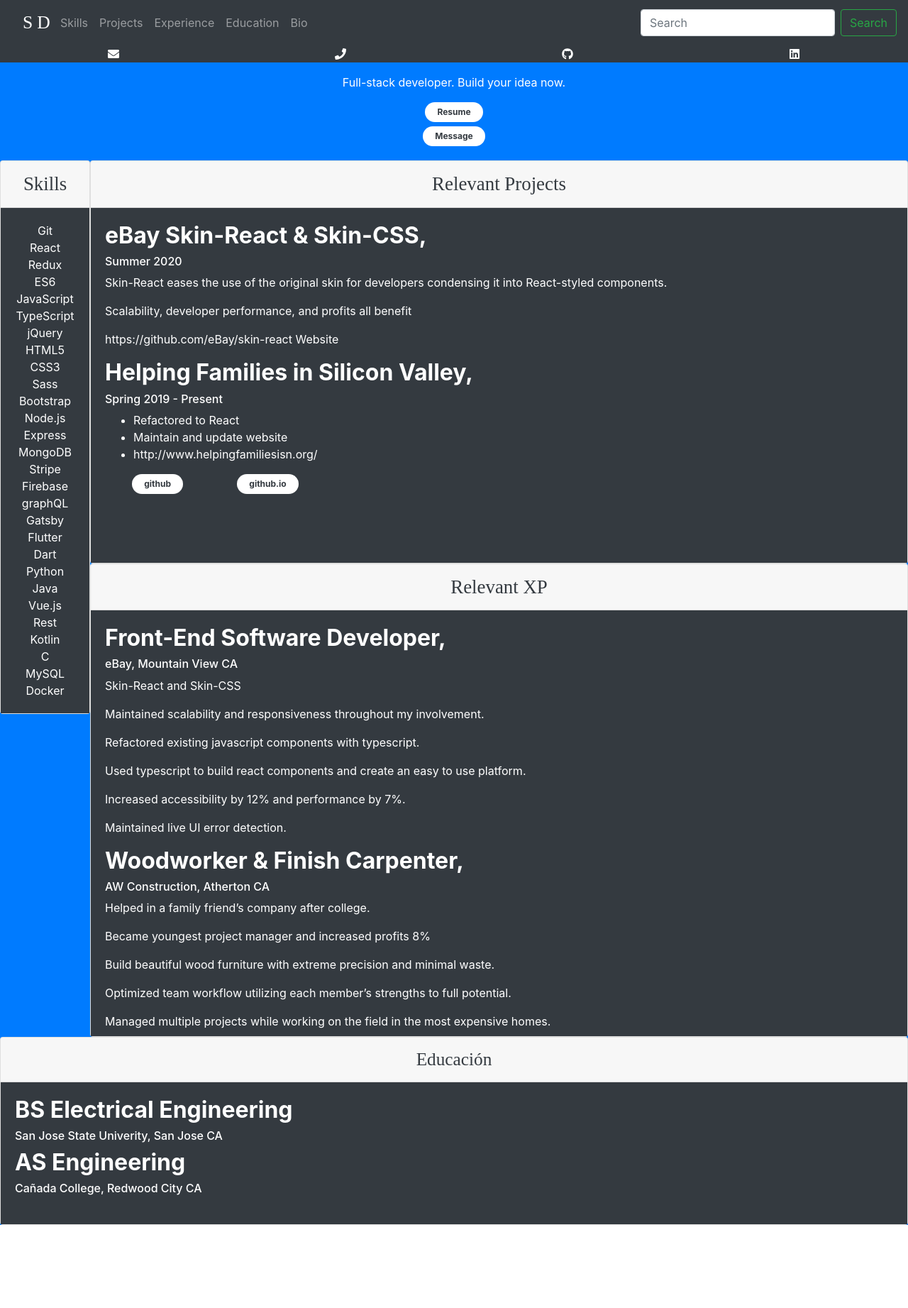
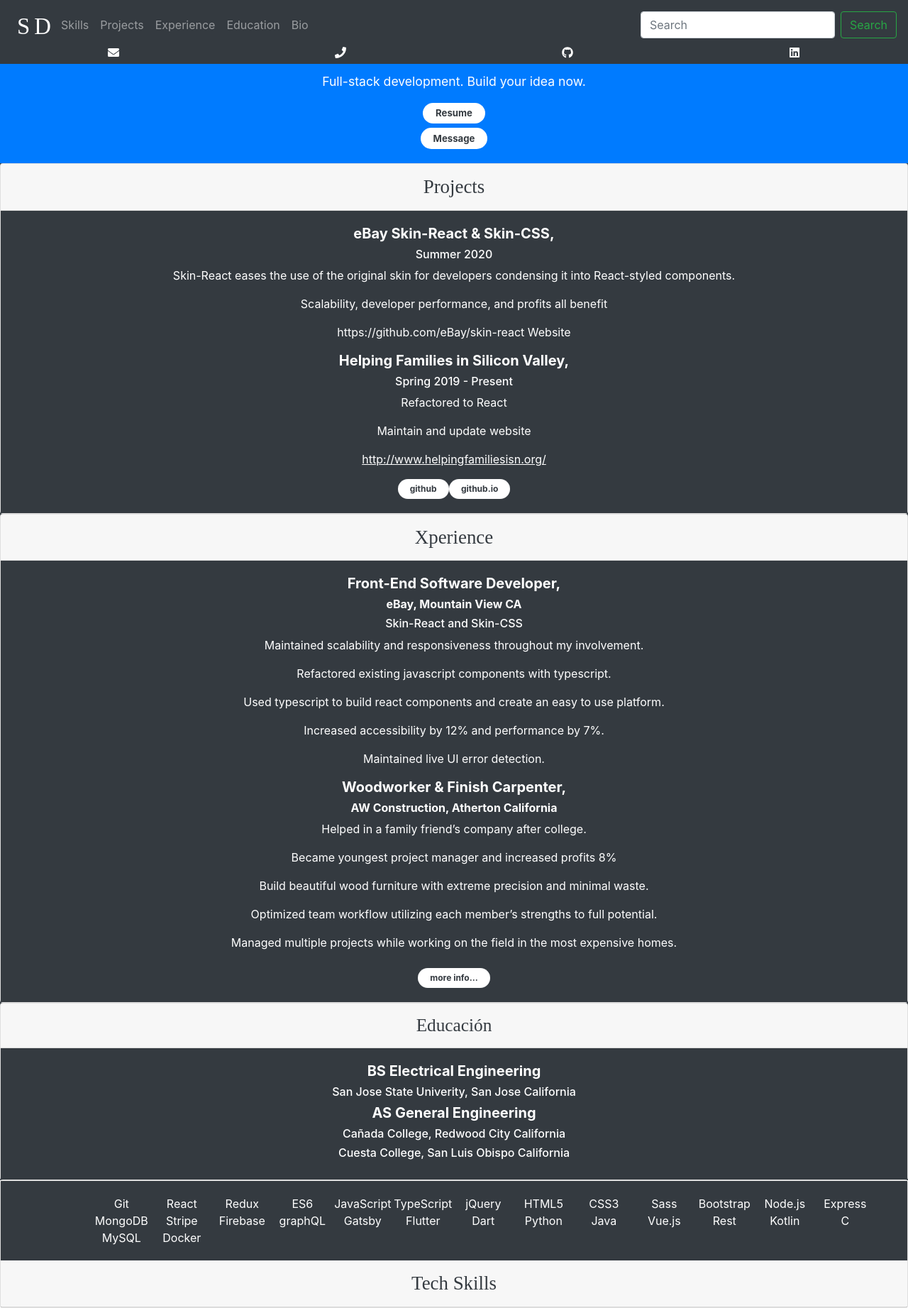
Before and after one commit to stevedoty/steven-doty, a React (Create React App) app: page / in a window 1280 px wide. Shown: the whole page at 71% size. Before the commit the page ends 1726 px from the top, so only its background shows below. Built offline with nearby package versions, Linux system fonts and the light colour scheme.

Commit message:
reorient tech skills

```diff
--- a/src/App.css
+++ b/src/App.css
@@ -1,7 +1,10 @@
+.App{
+  position: relative;
+  height: 100%;
+}
 .App-body{
    background-color:#007bff;
    color:white;
-   width:100%;
 }
 .navbar_contacts {
   float:left;
@@ -19,11 +22,14 @@
 .modal-button{
   position: relative;
 }
-
+.pills{
+  text-align: center;
+  margin: auto;
+}
 .pill-button{
   background-color:white;
   color:#343a40;
-  margin: 0 38px;
+  margin-top: 0.5rem;
 }
 .pill-button:hover{
   cursor:pointer;
@@ -31,9 +37,47 @@
 .pill-button_text{
   padding: 5px 10px;
 }
+.resume-body{
+  height: auto;
+  text-align:center;
+  color:white;
+  background-color:#343a40;
+}
+.section-container{
+  width:100vw;
+  height:auto;
+  position:relative;
+}
+.section{
+  width: 100%;
+
+}
 .section-header{
+  padding:0.38rem 0;
   font-family: cursive;
   font-size: 1.68rem;
   font-weight: lighter;
   color: #343a40;
+  text-align: center;
+  width:100%;
 }
+.section-body{
+   background-color:#343a40;
+}
+
+.skill-color-icon_container{
+   text-align: center;
+   width:85px;
+   color:white;
+   float: left;
+}
+.skill-color-icon{
+  background-color:white;
+  border-radius:25%;
+  padding:10px;
+  height:55px;
+  width:55px;
+}
+.App-footer{
+  height: auto;
+}
--- a/src/App.js
+++ b/src/App.js
@@ -2,6 +2,7 @@ import React from 'react';
 
 import Header from './Components/Header'
 import Body from './Components/Body'
+import Footer from './Components/Footer'
 
 import './App.css';
 import 'bootstrap/dist/css/bootstrap.min.css';
@@ -10,10 +11,9 @@ import 'bootstrap/dist/css/bootstrap.min.css';
 function App() {
   return (
     <div className="App">
-      <header className="App-header">
         <Header/>
         <Body/>
-      </header>
+        <Footer/>
     </div>
   );
 }
--- a/src/Components/Body.js
+++ b/src/Components/Body.js
@@ -183,8 +183,8 @@ let accordionItems = [
 function Body() {
   return (
     <div className="App-body">
-      <div className="banner" style={{textAlign:"center", padding:"40px 0 20px 0"}}>
-        <p>Full-stack developer. Build your idea now.</p>
+      <div className="banner" style={{textAlign:"center", padding:"40px 6px 20px 6px", fontSize:"110%"}}>
+        <p>Full-stack development. Build your idea now.</p>
           <div className="modal-container" style={{width: "100%"}}>
             <ResumeModal />
             <MessageMeModal />
@@ -193,74 +193,54 @@ function Body() {
 
       <div>
 
-              <Card className="section" style={{float:"left"}}>
-                <Card.Header className="section-header" style={{textAlign:"center"}}>
-                  Skills
+            <div className="resume-body">
+              <Card className="section" style={{textAlign:"center"}}>
+                <Card.Header className="section-header">
+                  Projects
                 </Card.Header>
 
-                  <Card.Body style={{backgroundColor:"#343a40"}}>
-                      {skillColorIcons.map((skillIcon, j) => {return(
-
-                        <div style={{width:"85px", textAlign:"center"}}>
-                          <span style={{color:"white"}}>{skillIcon.iconTitle}</span>
-                          <br/>
-                          <Icon
-                            icon={skillIcon.iconLogo}
-                            style={{
-                              backgroundColor:"white",
-                              borderRadius:"25%",
-                              padding:"10px",
-                              height:"62px",
-                              width:"62px"
-                          }}/>
-
-                        </div>
-                      )})}
-                  </Card.Body>
-
-              </Card>
-              <Card className="section" style={{textAlign:"center"}}>
-                <Card.Header className="section-header">
-                  Relevant Projects
-                </Card.Header>
-
-                  <Card.Body style={{backgroundColor:"#343a40", height:"500px", color:"white", textAlign:"left"}}>
-                    <h2><b>eBay Skin-React & Skin-CSS,</b></h2><h6>Summer 2020</h6>
+                  <Card.Body className="resume-body">
+                    <h5><b>eBay Skin-React & Skin-CSS,</b></h5><h6>Summer 2020</h6>
                     <p>Skin-React eases the use of the original skin for developers condensing it into React-styled components.</p>
                       <p>Scalability, developer performance, and profits all benefit</p>
                       <p>https://github.com/eBay/skin-react Website</p>
-                    <h2><b>Helping Families in Silicon Valley,</b></h2><h6>Spring 2019 - Present</h6>
-                    <ul>
-                      <li>Refactored to React</li>
-                      <li>Maintain and update website</li>
-                      <li>http://www.helpingfamiliesisn.org/</li>
-                    </ul>
 
+                    <h5><b>Helping Families in Silicon Valley,</b></h5>
+                    <h6>Spring 2019 - Present</h6>
+                      <p>Refactored to React</p>
+                      <p>Maintain and update website</p>
+                      <p style={{width:"100%", fontSize:"", margin:"0.5rem 0"}}>
+                        <u>http://www.helpingfamiliesisn.org/</u>
+                      </p>
+
+                  <div className="pills">
                     <Badge className="pill-button" pill>
                       <div className="pill-button_text">github</div>
                     </Badge>
                     <Badge className="pill-button" pill>
                       <div className="pill-button_text">github.io</div>
                     </Badge>
+                  </div>
                   </Card.Body>
 
               </Card>
               <Card className="section" style={{textAlign:"center"}}>
                 <Card.Header className="section-header">
-                  Relevant XP
+                  Xperience
                 </Card.Header>
 
-                  <Card.Body style={{backgroundColor:"#343a40", height:"600px", color:"white", textAlign:"left"}}>
-                  <h2><b>Front-End Software Developer,</b></h2> <h6>eBay, Mountain View CA</h6>
-
-                    <p>Skin-React and Skin-CSS</p>
+                  <Card.Body className="resume-body">
+                    <h5><b>Front-End Software Developer,</b></h5>
+                    <h6><b>eBay, Mountain View CA</b></h6>
+                      <h6>Skin-React and Skin-CSS</h6>
                       <p>Maintained scalability and responsiveness throughout my involvement.</p>
                       <p>Refactored existing javascript components with typescript.</p>
                       <p>Used typescript to build react components and create an easy to use platform.</p>
                       <p>Increased accessibility by 12% and performance by 7%.</p>
                       <p>Maintained live UI error detection.</p>
 
-                  <h2><b>Woodworker & Finish Carpenter,</b></h2> <h6>AW Construction, Atherton CA</h6>
+                    <h5><b>Woodworker & Finish Carpenter,</b></h5>
+                    <h6><b>AW Construction, Atherton California</b></h6>
 
                       <p>Helped in a family friend’s company after college.</p>
                       <p>Became youngest project manager and increased profits 8%</p>
@@ -274,19 +254,21 @@ function Body() {
                   </Card.Body>
 
               </Card>
-              <Card className="section" style={{textAlign:"center"}}>
+              <Card className="section" style={{textAlign:"center", height:"auto"}}>
                 <Card.Header className="section-header" style={{fontSize:"158%"}}>
                   Educación
                 </Card.Header>
 
-                  <Card.Body style={{backgroundColor:"#343a40", height:"200px", color:"white", textAlign:"left"}}>
-                  <h2><b>BS Electrical Engineering</b></h2>
-                  <h6>San Jose State Univerity, San Jose CA</h6>
-                  <h2><b>AS Engineering</b></h2>
-                  <h6>Cañada College, Redwood City CA</h6>
+                  <Card.Body className="resume-body">
+                  <h5><b>BS Electrical Engineering</b></h5>
+                  <h6>San Jose State Univerity, San Jose California</h6>
+                  <h5><b>AS General Engineering</b></h5>
+                  <h6>Cañada College, Redwood City California</h6>
+                  <h6>Cuesta College, San Luis Obispo California</h6>
                   </Card.Body>
 
               </Card>
+            </div>
 
       </div>
     </div>
--- /dev/null
+++ b/src/Components/Footer.js
@@ -0,0 +1,258 @@
+import React, { Component } from 'react';
+
+import { FontAwesomeIcon } from '@fortawesome/react-fontawesome'
+import { faEnvelope, faPhone } from '@fortawesome/free-solid-svg-icons'
+import { faGithub, faLinkedin } from '@fortawesome/free-brands-svg-icons'
+import { layergroup, coffee } from '@fortawesome/fontawesome-svg-core'
+
+import {Accordion, Card, Button, Badge} from 'react-bootstrap'
+
+import { Icon, InlineIcon } from '@iconify/react'
+import gitIcon from '@iconify/icons-logos/git'
+import reactIcon from '@iconify/icons-logos/react'
+import reduxIcon from '@iconify/icons-logos/redux'
+import es6Icon from '@iconify/icons-logos/es6'
+import javascriptIcon from '@iconify/icons-logos/javascript'
+import typescriptIcon from '@iconify/icons-logos/typescript'
+import jqueryIcon from '@iconify/icons-logos/jquery'
+import html5Icon from '@iconify/icons-logos/html-5'
+import css3Icon from '@iconify/icons-logos/css-3'
+import sassIcon from '@iconify/icons-logos/sass'
+import bootstrapIcon from '@iconify/icons-logos/bootstrap'
+import nodejsIcon from '@iconify/icons-logos/nodejs'
+import expressIcon from '@iconify/icons-logos/express'
+import mongodbIcon from '@iconify/icons-logos/mongodb'
+import stripeIcon from '@iconify/icons-logos/stripe'
+import firebaseIcon from '@iconify/icons-logos/firebase'
+import graphqlIcon from '@iconify/icons-logos/graphql'
+import gatsbyIcon from '@iconify/icons-logos/gatsby'
+import flutterIcon from '@iconify/icons-logos/flutter'
+import dartIcon from '@iconify/icons-logos/dart'
+//
+import pythonIcon from '@iconify/icons-logos/python'
+import javaIcon from '@iconify/icons-logos/java'
+import vueIcon from '@iconify/icons-logos/vue'
+import restIcon from '@iconify/icons-logos/rest'
+import kotlinIcon from '@iconify/icons-logos/kotlin'
+import cIcon from '@iconify/icons-logos/c'
+import mysqlIcon from '@iconify/icons-logos/mysql'
+import dockerIcon from '@iconify/icons-logos/docker'
+
+import ResumeModal from './ResumeModal'
+import MessageMeModal from './MessageMeModal'
+
+
+let skillColorIcons = [
+  {
+    iconTitle:"Git",
+    iconLogo:gitIcon
+  },//git
+  {
+    iconTitle:"React",
+    iconLogo:reactIcon
+  },//react
+  {
+    iconTitle:"Redux",
+    iconLogo:reduxIcon
+  },//redux
+  {
+    iconTitle:"ES6",
+    iconLogo:es6Icon
+  },//es6
+  {
+    iconTitle:"JavaScript",
+    iconLogo:javascriptIcon
+  },//js
+  {
+    iconTitle:"TypeScript",
+    iconLogo:typescriptIcon
+  },//ts
+  {
+    iconTitle:"jQuery",
+    iconLogo:jqueryIcon
+  },//jQuery
+  {
+    iconTitle:"HTML5",
+    iconLogo:html5Icon
+  },//html
+  {
+    iconTitle:"CSS3",
+    iconLogo:css3Icon
+  },//css
+  {
+    iconTitle:"Sass",
+    iconLogo:sassIcon
+  },//sass
+  {
+    iconTitle:"Bootstrap",
+    iconLogo:bootstrapIcon
+  },//bootstrap
+  {
+    iconTitle:"Node.js",
+    iconLogo:nodejsIcon
+  },//node
+  {
+    iconTitle:"Express",
+    iconLogo:expressIcon
+  },//express
+  {
+    iconTitle:"MongoDB",
+    iconLogo:mongodbIcon
+  },//mongodb
+  {
+    iconTitle:"Stripe",
+    iconLogo:stripeIcon
+  },//stripe
+  {
+    iconTitle:"Firebase",
+    iconLogo:firebaseIcon
+  },//firebase
+  {
+    iconTitle:"graphQL",
+    iconLogo:graphqlIcon
+  },//graphQL
+  {
+    iconTitle:"Gatsby",
+    iconLogo:gatsbyIcon
+  },//gatsby
+  {
+    iconTitle:"Flutter",
+    iconLogo:flutterIcon
+  },//flutter
+  {
+    iconTitle:"Dart",
+    iconLogo:dartIcon
+  },//dart
+  {
+    iconTitle:"Python",
+    iconLogo:pythonIcon
+  },//python
+  {
+    iconTitle:"Java",
+    iconLogo:javaIcon
+  },//java
+  {
+    iconTitle:"Vue.js",
+    iconLogo:vueIcon
+  },//vue
+  {
+    iconTitle:"Rest",
+    iconLogo:restIcon
+  },//rest
+  {
+    iconTitle:"Kotlin",
+    iconLogo:kotlinIcon
+  },//kotlin
+  {
+    iconTitle:"C",
+    iconLogo:cIcon
+  },//c
+  {
+    iconTitle:"MySQL",
+    iconLogo:mysqlIcon
+  },//mysql
+  {
+    iconTitle:"Docker",
+    iconLogo:dockerIcon
+  },//docker
+]
+
+// redux, react-router, ts, mongodb,firebase, express, jquery, es6,
+//graphql, gatsby, vue.js, ajax, rest, flutter, dart,
+// kotlin, flutter, dart, C++, mysql,
+
+
+let accordionItems = [
+{
+  title:"Skills",
+  body:"skill icons & labels"
+},
+{
+  title:"Projects",
+  body:"project card tiles"
+},
+{
+  title:"Experience",
+  body:"AW Construction 2014-2020. After school I began as an independent contractor in fine woodworking & carpentry"
+},
+{
+  title:"Education",
+  body:"Education timeline"
+},
+{
+  title:"Bio",
+  body:"Bio profile"
+}
+]
+
+
+let contactIcons = [
+  {
+    name:"Email",
+    link:"stevedoty16@gmail.com",
+    icon:faEnvelope
+  },
+  {
+    name:"Phone",
+    link:"6508983401",
+    icon:faPhone
+  },
+  {
+    name:"GitHub",
+    link:"https://github.com/stevedoty",
+    icon:faGithub
+  },
+  {
+    name:"LinkedIn",
+    link:"https://www.linkedin.com/in/steven-doty-256b4459/",
+    icon:faLinkedin
+  },
+]
+
+
+
+class Footer extends Component {
+  constructor(props){
+    super(props);
+    this.state={
+    }
+  }
+
+
+
+  render(){
+
+    return (
+      <div className="App-footer">
+
+        <div className="section-container">
+
+
+                    <Card className="section">
+
+                        <Card.Body className="section-body" style={{paddingLeft: "10%"}}>
+                            {skillColorIcons.map((skillIcon, j) => {return(
+
+                              <div className="skill-color-icon_container">
+                                {skillIcon.iconTitle}
+                                <br/>
+                                <Icon className="skill-color-icon" icon={skillIcon.iconLogo}/>
+
+                              </div>
+                            )})}
+                        </Card.Body>
+
+                        <Card.Header className="section-header">
+                          Tech Skills
+                        </Card.Header>
+
+                    </Card>
+
+
+          </div>
+        </div>
+
+  );}
+}
+
+export default Footer;
--- a/src/Components/Header.js
+++ b/src/Components/Header.js
@@ -57,18 +57,19 @@ class Header extends Component {
     return (
       <div className="App-header">
 
-        <Navbar bg="dark" variant="dark" expand="lg">
+        <Navbar bg="dark" variant="dark" expand="lg" style={{paddingBottom:"0"}}>
           <Navbar.Brand
             href="#home"
             style={{
-              fontSize:"160%",
-              marginLeft:"1rem",
+              fontSize:"205%",
+              marginLeft:"0.5rem",
+              paddingBottom:"0",
               marginRight:"0rem",
               fontFamily:"Palatino-Bolditalic",
               letterSpacing:"0.38rem",
               float:"left",}}>SD</Navbar.Brand>
 
-          <Navbar.Toggle aria-controls="basic-navbar-nav" style={{float:"left", border:"none", padding:"none"}}/>
+          <Navbar.Toggle aria-controls="basic-navbar-nav" style={{float:"left", border:"none", padding:"none", margin:"0 0 0.125rem 0"}}/>
 
           <Navbar.Collapse id="basic-navbar-nav">
             <Nav className="mr-auto">
@@ -86,7 +87,7 @@ class Header extends Component {
           </Navbar.Collapse>
         </Navbar>
 
-        <div className="navbar_contacts" style={{}}>
+        <div className="navbar_contacts" style={{padding:"0 0 0.25rem 0"}}>
 
           {contactIcons.map((contact, i)=>{
             return (
```
Lines whose indentation alone changed are shown as unchanged.
